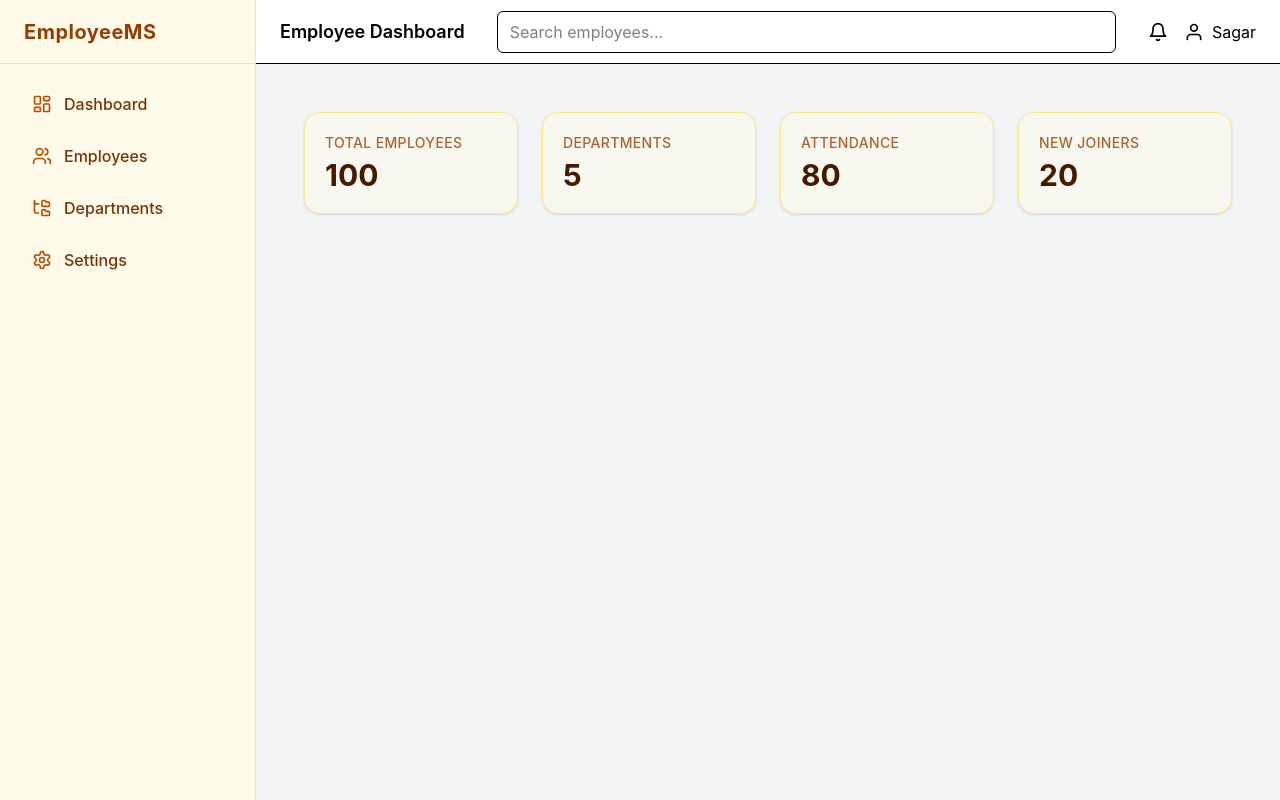
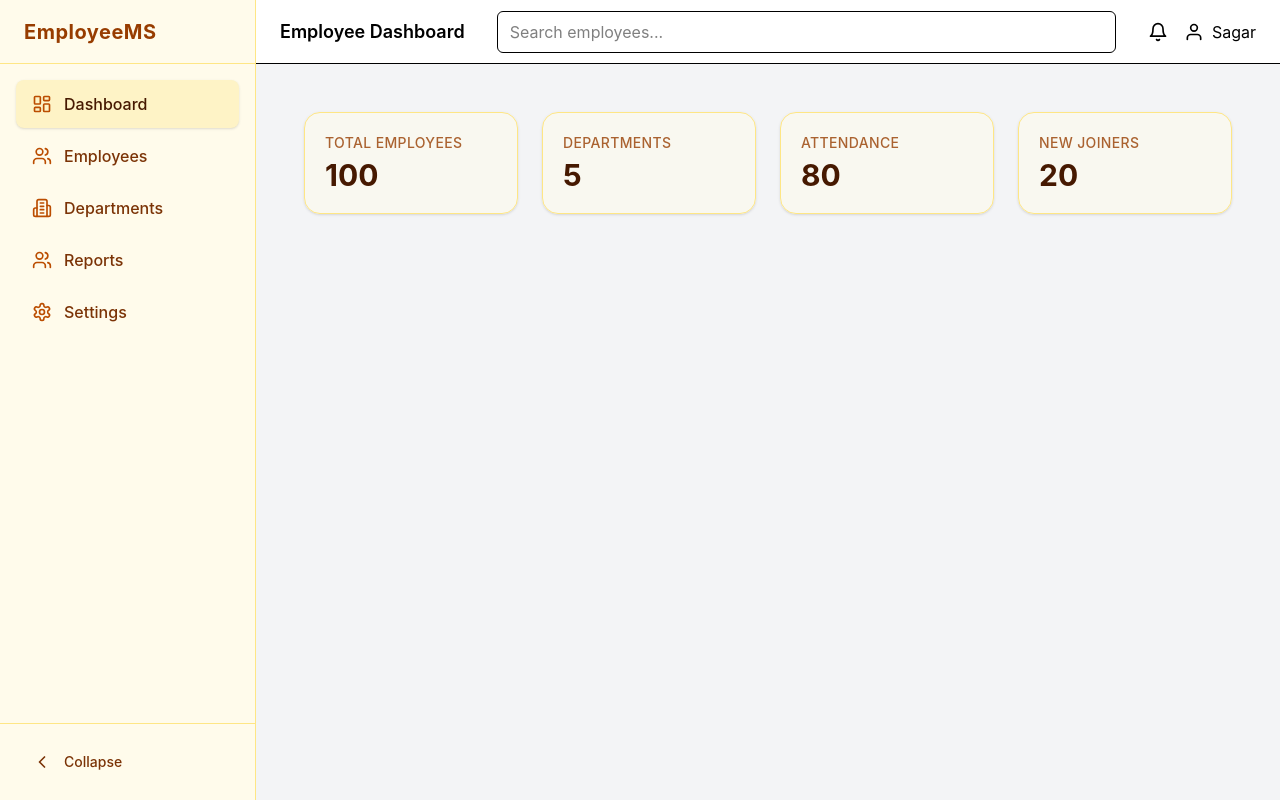
Before and after one commit to SagarTendulkar/employee-dashboard, a React (Vite) app: page / in a window 1280 px wide. Built offline with nearby package versions, Linux system fonts and the light colour scheme.

Commit message:
feature: sidebar

```diff
--- a/src/components/layout/Sidebar.tsx
+++ b/src/components/layout/Sidebar.tsx
@@ -1,17 +1,18 @@
-import { menuItems } from "@/config/navigation";
-import { NavLink } from "react-router-dom";
+import { menuItems, sidebarFooter } from "@/config/navigation";
+import { NavLink, Link } from "react-router-dom";
 
 const SideBar = () => {
+    const FooterIcon = sidebarFooter.icon;
     return (
-        <aside className="flex flex-col w-64 bg-amber-50 border-r border-amber-200">
+        <aside className="flex flex-col w-64 h-screen bg-amber-50 border-r border-amber-200 ">
             {/* Logo Container */}
             <div className="h-16 flex items-center px-6 border-b border-amber-200">
-                <NavLink
+                <Link
                     to="/"
                     className="text-xl font-bold text-amber-800 tracking-wide"
                 >
                     EmployeeMS
-                </NavLink>
+                </Link>
             </div>
 
             <nav className="flex-1 mt-4 px-4">
@@ -24,7 +25,15 @@ const SideBar = () => {
                             <li key={item.id}>
                                 <NavLink
                                     to={item.path}
-                                    className="flex items-center gap-3 px-4 py-3 text-amber-900 rounded-lg transition-colors hover:bg-amber-100 hover:text-amber-950 font-medium"
+                                    end={item.path === "/"}
+                                    className={({ isActive }) =>
+                                        `flex items-center gap-3 px-4 py-3 rounded-lg transition-colors font-medium
+                                        ${
+                                            isActive
+                                                ? "bg-amber-100 text-amber-950 shadow-sm"
+                                                : "text-amber-900 hover:bg-amber-100"
+                                        }`
+                                    }
                                 >
                                     {/* Render the Icon component dynamically with size/styling */}
                                     <Icon className="text-xl text-amber-700 shrink-0" />
@@ -35,6 +44,12 @@ const SideBar = () => {
                     })}
                 </ul>
             </nav>
+            <div className="border-t border-amber-200 p-4">
+                <button className="flex w-full items-center gap-3 font-medium rounded-xl px-4 py-3 text-sm text-amber-900 transition hover:bg-amber-100 hover:text-amber-950">
+                    <FooterIcon size={20} />
+                    {sidebarFooter.label}
+                </button>
+            </div>
         </aside>
     );
 };
--- a/src/config/dashboardStats.ts
+++ b/src/config/dashboardStats.ts
@@ -1,4 +1,4 @@
-export const DashboardStats = [
+export const dashboardStats = [
     { label: "Total Employees", value: 100 },
     { label: "Departments", value: 5 },
     { label: "Attendance", value: 80 },
--- a/src/config/navigation.ts
+++ b/src/config/navigation.ts
@@ -1,12 +1,13 @@
 import type { IconType } from "react-icons";
 import {
-    LuFolderTree,
+    LuBuilding2,
+    LuChevronLeft,
     LuLayoutDashboard,
     LuSettings,
     LuUsers,
 } from "react-icons/lu";
 
-interface MenuItem {
+export interface MenuItem {
     id: string;
     label: string;
     icon: IconType;
@@ -14,13 +15,39 @@ interface MenuItem {
 }
 
 export const menuItems: MenuItem[] = [
-    { id: "m1", label: "Dashboard", icon: LuLayoutDashboard, path: "/" },
-    { id: "m2", label: "Employees", icon: LuUsers, path: "/employees" },
     {
-        id: "m3",
+        id: "dashboard",
+        label: "Dashboard",
+        icon: LuLayoutDashboard,
+        path: "/",
+    },
+    {
+        id: "employees",
+        label: "Employees",
+        icon: LuUsers,
+        path: "/employees",
+    },
+    {
+        id: "departments",
         label: "Departments",
-        icon: LuFolderTree,
+        icon: LuBuilding2,
         path: "/departments",
     },
-    { id: "m4", label: "Settings", icon: LuSettings, path: "/reports" },
+    {
+        id: "reports",
+        label: "Reports",
+        icon: LuUsers,
+        path: "/reports",
+    },
+    {
+        id: "settings",
+        label: "Settings",
+        icon: LuSettings,
+        path: "/settings",
+    },
 ];
+
+export const sidebarFooter: { label: string; icon: IconType } = {
+    label: "Collapse",
+    icon: LuChevronLeft,
+};
--- a/src/pages/Dashboard.tsx
+++ b/src/pages/Dashboard.tsx
@@ -1,12 +1,11 @@
 import StatCard from "@/components/dashboard/StatCard";
-import { DashboardStats } from "@/config/dashboardStats";
+import { dashboardStats } from "@/config/dashboardStats";
 const Dashboard = () => {
     return (
         <div className="p-6">
             <div className="grid grid-cols-1 sm:grid-cols-2 xl:grid-cols-4 gap-6">
                 {/* Stat Cards */}
-                {DashboardStats &&
-                    DashboardStats.map((info) => (
+                {dashboardStats.map((info) => (
                     <StatCard
                         key={info.label}
                         title={info.label}
```
Lines whose indentation alone changed are shown as unchanged.
